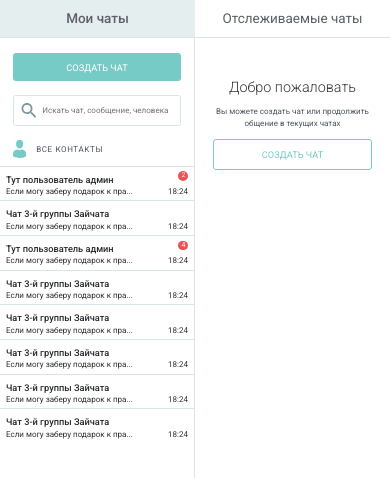
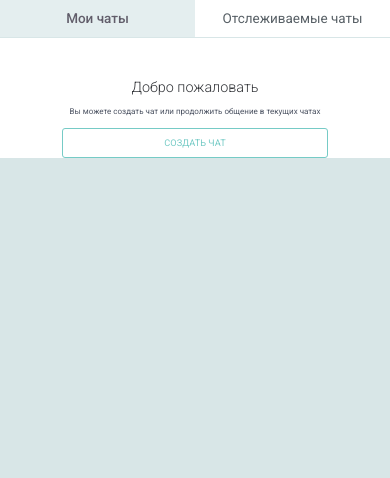
Before and after one commit to ExuCounter/front-end-messages, a website: page index.html in a window 390 px wide. Both pictures are taken after a click on the element "Мои чаты". Shown: the top 478 px of the page. Drawn offline with nearby package versions, Linux system fonts and the light colour scheme.

Commit message:
mobile view

```diff
--- a/index.html
+++ b/index.html
@@ -37,7 +37,7 @@
             </div>
         </div>
         <div class="chat-container-main row">
-            <div class="col-xs-6 col-md-4 col-lg-3 chat-left-col chat-main-col">
+            <div class="col-xs-12 col-md-4 col-lg-3 chat-left-col chat-main-col">
                 <header class="left-col-header">
                     <button class="create-btn create-chat-btn">
                         Создать чат
@@ -185,7 +185,7 @@
                     </li>
                 </ul>
             </div>
-            <div class="col-lg-9 col-xs-6 col-md-8 chat-right-col chat-main-col">
+            <div class="col-lg-9 col-xs-12 col-md-8 chat-right-col chat-main-col">
                <!-- WELCOME SCREEN -->
                 <div class="welcome-chat active">
                     <h1 class="lg-heading text-center">Добро пожаловать</h1>
--- a/script.js
+++ b/script.js
@@ -4,6 +4,7 @@ let allContactsBtn = document.querySelector('.all-contacts-btn');
 let welcomeChatScreen = document.querySelector('.welcome-chat');
 let allContactsScreen = document.querySelector('.all-contacts');
 let chatRightColumn = document.querySelector('.chat-right-col');
+let chatLeftColumn = document.querySelector('.chat-left-col');
 let createChatButtons = document.querySelectorAll('.create-chat-btn');
 let newChatScreen = document.querySelector('.new-chat-start');
 let cancelCreateChatButtons = document.querySelectorAll('.cancel-chat-btn');
@@ -85,7 +86,25 @@ contactHeadSubCheckBoxes.forEach((checkbox)=>{
     })
 });
 
+let observer = new MutationObserver(function(mutations) {
+    mutations.forEach(function(mutation) {
+        for(let screen of screens){
+            if(screen.classList.contains('active')){
+                chatLeftColumn.classList.add('hide-screen');
+                chatRightColumn.classList.add('active');
+            }
+        };
+    });
+});
+
+// настраиваем наблюдатель
+let config = { attributes: true, childList: true, characterData: true }
+
 let screens = [welcomeChatScreen, allContactsScreen, newChatScreen, addUsersScreen, chatScreen, privateScreen];
+
+for(let screen of screens){
+    observer.observe(screen, config);
+};
 
 /* Функция для отключения всех экранов,
    кроме одного по индексу */
--- a/style/chat-footer.css
+++ b/style/chat-footer.css
@@ -59,6 +59,7 @@
 .send-messages-col{
     padding: 0.1rem 0.5rem 0rem;
     cursor: default;
+    background-color: #FFF;
 }
 
 .send-messages-col textarea{
--- a/style/chat.css
+++ b/style/chat.css
@@ -35,7 +35,7 @@
 
 .chat-main{
     padding: 0.5rem 2.5rem 0rem 1.58rem;
-    margin: 0rem 0.5rem 0rem 0rem;
+    margin: 0rem 0.5rem 1rem 0rem;
 }
 
 .private-chat .chat-main{
--- a/style/media-queries.css
+++ b/style/media-queries.css
@@ -97,6 +97,9 @@
     .chat-heading div:nth-child(4){
         justify-content: flex-start;
         margin-top: -1rem;
+    }
+    body{
+        overflow-y: scroll;
     }
 }
 
@@ -204,13 +207,13 @@
     .chat-heading div:nth-child(4){
         margin-top: 0rem;
     }
+    .hide-screen{
+        display: none;
+    }
 
 }
 
 @media screen and (max-width: 568px){
-    body{
-        overflow-y:hidden;
-    }
     .welcome-chat{
         padding: 0em 1.5rem;
         margin-top: 3.5rem;
```
